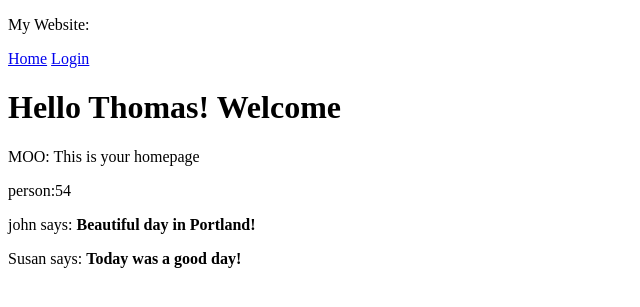
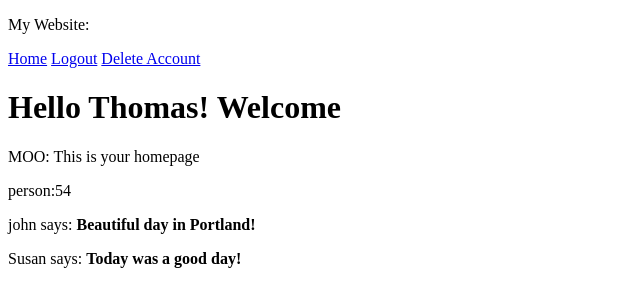
Before and after one commit to janellemarcos/Examo, a Flask app: page / in a window 1280 px wide. Shown: the top 307 px of the page, without its empty margins (0-640 px from the left). Run offline with Flask 2, Linux system fonts and the light colour scheme; a user stored in the database is signed in.

Commit message:
Changed navbar

```diff
--- a/myapp/routes.py
+++ b/myapp/routes.py
@@ -2,6 +2,7 @@ from myapp import myapp_obj
 from myapp.forms import LoginForm
 from myapp.forms import RegisterForm
 from flask import render_template, flash, redirect
+from flask_login import current_user, login_user, logout_user, login_required
 from myapp import db
 
 @myapp_obj.route("/members/<string:name>/")
@@ -16,4 +17,4 @@ def hello():
     posts = [{'author': 'john', 'body': 'Beautiful day in Portland!'},\
             {'author': 'Susan', 'body': 'Today was a good day!'}]
 
-    return render_template('hello.html', name=name, people=people, posts=posts)
+    return render_template('hello.html', authorized=current_user.is_authenticated, name=name, people=people, posts=posts)
--- a/myapp/routesUser.py
+++ b/myapp/routesUser.py
@@ -38,12 +38,13 @@ def register():
             p.set_password(password=form.password.data)
             db.session.add(p)
             db.session.commit()
+            login_user(p, remember=False)
             return redirect('/')
         except IntegrityError:
             flash('Username exists')
             return redirect('register')
 
-    return render_template('register.html', form=form)
+    return render_template('register.html', form=form, authorized=current_user.is_authenticated)
 
 @myapp_obj.route("/login", methods=['GET', 'POST'])
 def login():
@@ -60,4 +61,4 @@ def login():
         flash(f'Login requested for user {form.username.data}')
         flash(f'Login password {form.password.data}')
         return redirect('/')
-    return render_template("login.html", form=form)
+    return render_template("login.html", form=form, authorized=current_user.is_authenticated)
--- a/myapp/templates/base.html
+++ b/myapp/templates/base.html
@@ -11,7 +11,14 @@
         <div>
             <p>My Website:</p>
             <a href="/">Home</a>
+	    {% if not authorized %}
             <a href="/login">Login</a>
+	    <a href="/register">Register</a>
+            {% endif %}
+            {% if authorized %}
+            <a href="/logout">Logout</a>
+	    <a href="/delete">Delete Account</a>
+            {% endif %}
         </div>
         {% with messages = get_flashed_messages() %}
         {% if messages %}
```
Also changed, not shown: myapp/app.db.
